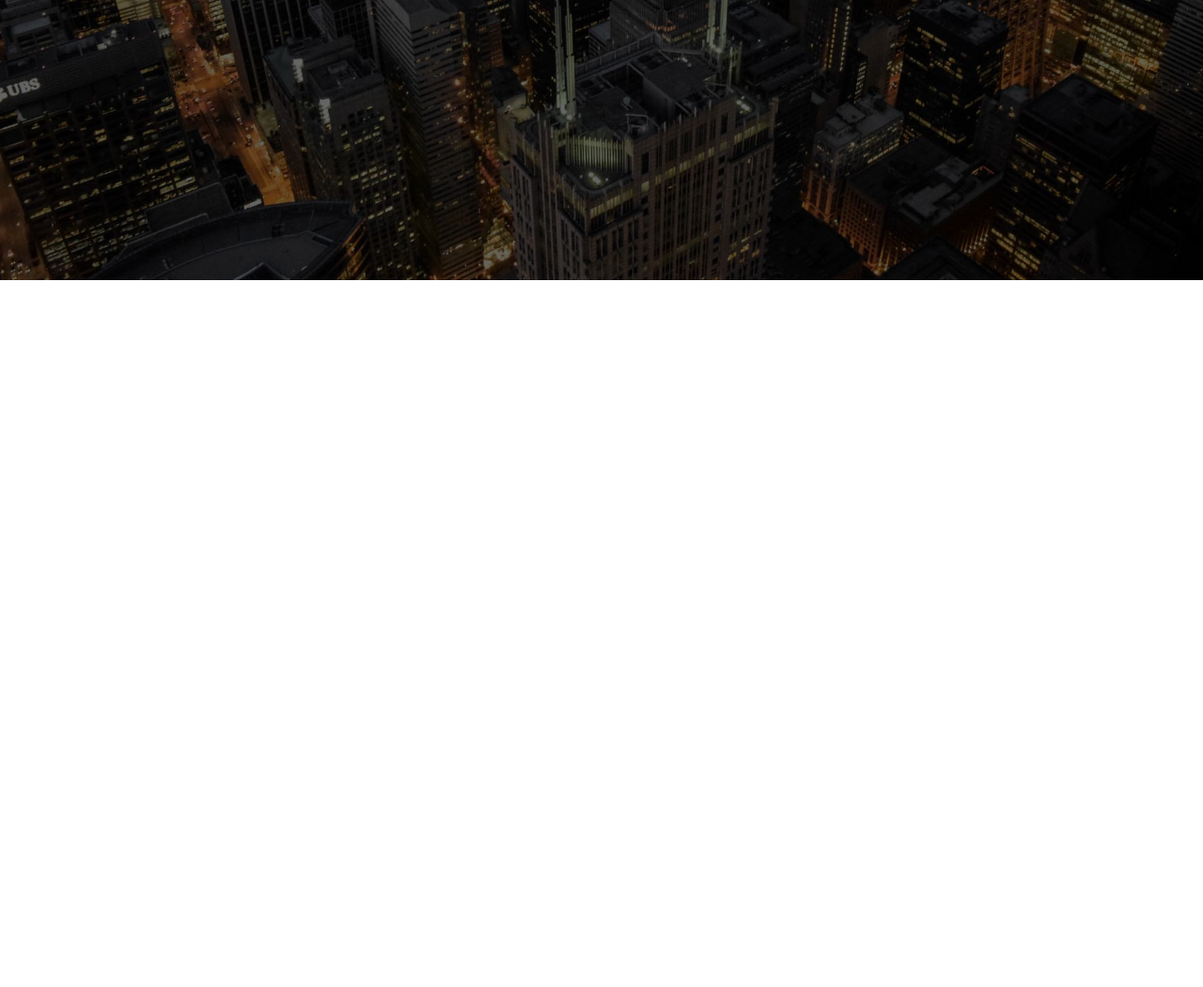
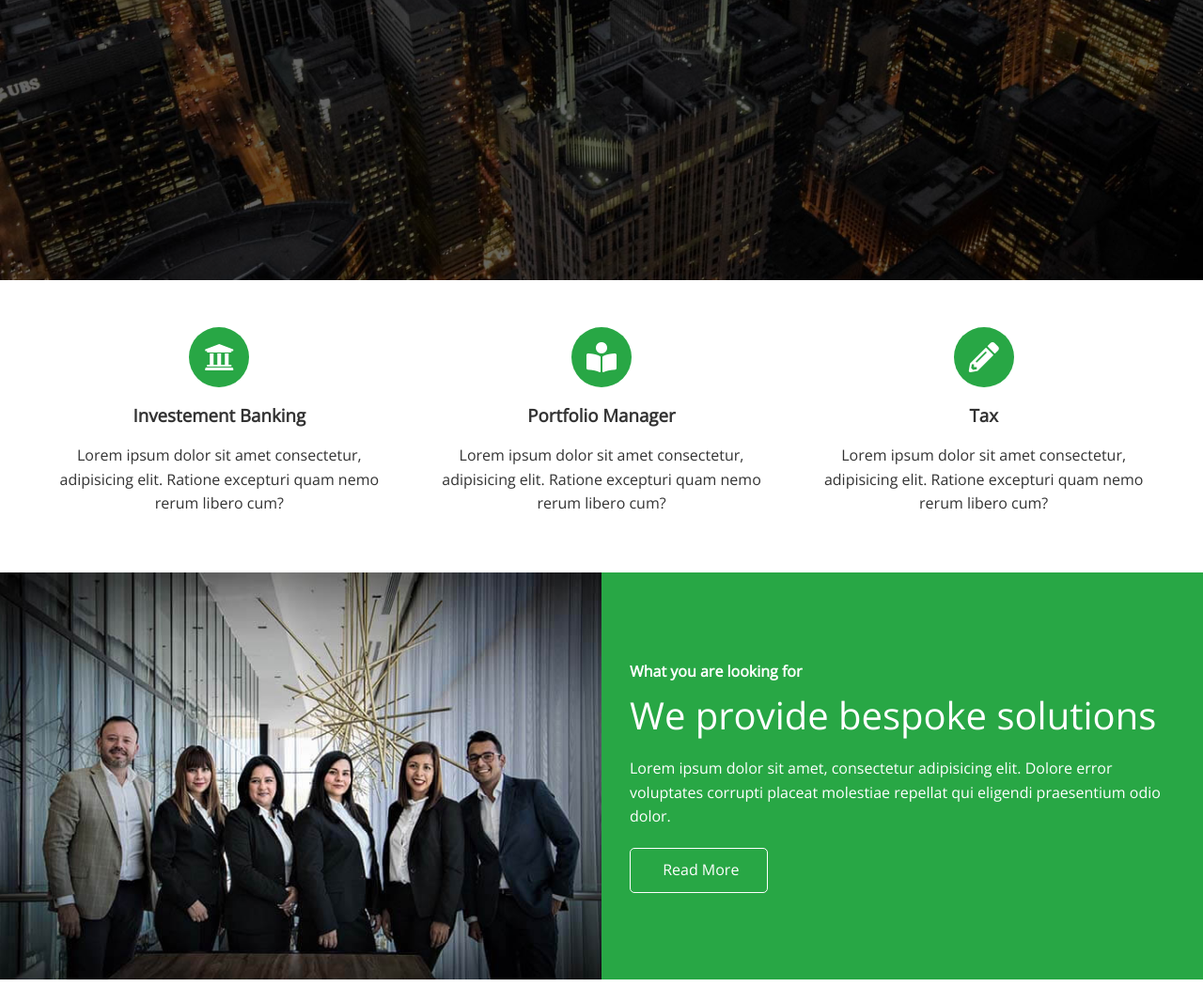
Before and after one commit to bchan25/edge-ledger, a plain HTML site: page index.html in a window 1280 px wide. Shown: the part 502-1552 px from the top of the page at 94% size. Before the commit the page ends 800 px from the top, so only its background shows below. Drawn offline with nearby package versions, Linux system fonts and the light colour scheme.

Commit message:
Solutions

```diff
--- a/css/style.css
+++ b/css/style.css
@@ -113,3 +113,21 @@ img {
 .hero * {
   z-index: 10;
 }
+
+/* Icons */
+.icons {
+  padding: 30px;
+}
+
+.icons h3 {
+  font-weight: bold;
+  margin-bottom: 15px;
+}
+
+.icons i {
+  background-color: #28a745;
+  color: #fff;
+  padding: 1rem;
+  border-radius: 50px;
+  margin-bottom: 15px;
+}
--- a/css/utils.css
+++ b/css/utils.css
@@ -22,22 +22,93 @@
   opacity: 0.9;
 }
 
-.btn-primary {
+.btn-primary,
+.bg-primary {
   background-color: #28a745;
   color: #fff;
 }
 
-.btn-secondary {
+.btn-secondary,
+.bg-secondary {
   background-color: #0284d0;
   color: #fff;
 }
 
-.btn-dark {
+.btn-dark,
+.bg-dark {
   background-color: #333;
   color: #fff;
 }
 
-.btn-light {
+.btn-light,
+bg-light {
   background-color: #f4f4f4;
   color: #333;
 }
+
+.btn-outline {
+  background: transparent;
+  border: 1px solid #fff;
+}
+
+/* Flex Items */
+.flex-items {
+  display: flex;
+  text-align: center;
+  justify-content: center;
+  text-align: center;
+  height: 100%;
+}
+
+.flex-items > div {
+  padding: 20px;
+}
+
+/* Flex Columns */
+.flex-columns .row {
+  display: flex;
+  flex-direction: row;
+  flex-wrap: wrap;
+  width: 100%;
+}
+
+.flex-columns .column {
+  display: flex;
+  flex-direction: column;
+  flex-basis: 100%;
+  flex: 1;
+}
+
+.flex-columns .column .column-1 {
+}
+
+.flex-columns .column .column-2 {
+  height: 100%;
+}
+
+.flex-columns img {
+  width: 100%;
+  height: 100%;
+  object-fit: cover;
+}
+
+.flex-columns .column-2 {
+  display: flex;
+  flex-direction: column;
+  align-items: flex-start;
+  justify-content: center;
+  padding: 30px;
+}
+
+.flex-columns h2 {
+  font-size: 40px;
+  font-weight: 100;
+}
+
+.flex-columns h4 {
+  margin-bottom: 10px;
+}
+
+.flex-columns p {
+  margin: 20px 0;
+}
--- a/index.html
+++ b/index.html
@@ -41,5 +41,67 @@
         >
       </div>
     </header>
+    <main>
+      <!-- About: Icons -->
+      <section id="about" class="icons bg-light">
+        <div class="flex-items">
+          <div>
+            <i class="fas fa-university fa-2x"></i>
+            <div>
+              <h3>Investement Banking</h3>
+              <p>
+                Lorem ipsum dolor sit amet consectetur, adipisicing elit.
+                Ratione excepturi quam nemo rerum libero cum?
+              </p>
+            </div>
+          </div>
+          <div>
+            <i class="fas fa-book-reader fa-2x"></i>
+            <div>
+              <h3>Portfolio Manager</h3>
+              <p>
+                Lorem ipsum dolor sit amet consectetur, adipisicing elit.
+                Ratione excepturi quam nemo rerum libero cum?
+              </p>
+            </div>
+          </div>
+          <div>
+            <i class="fas fa-pencil-alt fa-2x"></i>
+            <div>
+              <h3>Tax</h3>
+              <p>
+                Lorem ipsum dolor sit amet consectetur, adipisicing elit.
+                Ratione excepturi quam nemo rerum libero cum?
+              </p>
+            </div>
+          </div>
+        </div>
+      </section>
+      <!-- About: Solutions -->
+      <section class="solitions flex-columns">
+        <div class="row">
+          <div class="column">
+            <div class="column-1">
+              <img src="./img/home/people.jpg" alt="People" />
+            </div>
+          </div>
+          <div class="column">
+            <div class="column-2 bg-primary">
+              <h4>What you are looking for</h4>
+              <h2>We provide bespoke solutions</h2>
+              <p>
+                Lorem ipsum dolor sit amet, consectetur adipisicing elit. Dolore
+                error voluptates corrupti placeat molestiae repellat qui
+                eligendi praesentium odio dolor.
+              </p>
+              <a href="#" class="btn btn-outline">
+                <i class="fas fa-chevron"></i>
+                Read More
+              </a>
+            </div>
+          </div>
+        </div>
+      </section>
+    </main>
   </body>
 </html>
```
